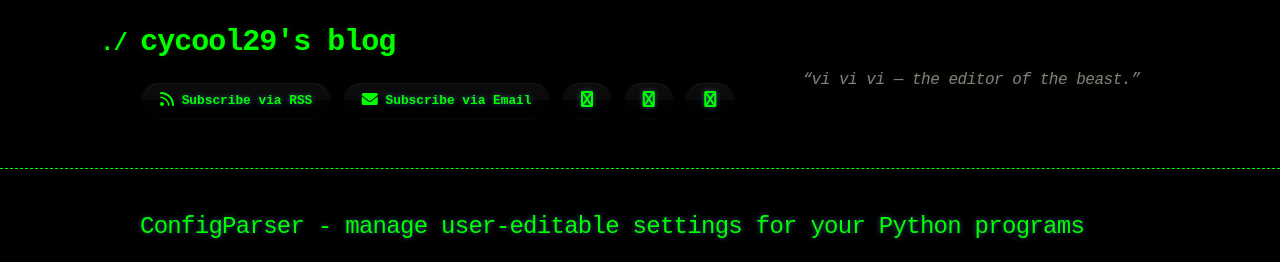
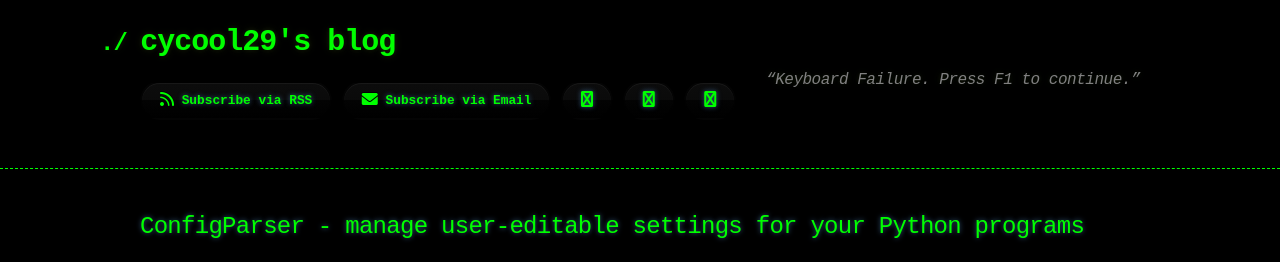
Before and after one commit to cycool29/cycool29.github.io, a Jekyll site: the page built from index.md, in a window 1280 px wide and 900 px high. Shown: the top 262 px of the window. Built offline with Jekyll 4.4.1, drawn with Linux system fonts in a browser that asks for light colours; a style sheet for code colours, icons or effects is not loaded.

Commit message:
Update quotes

```diff
--- a/_config.yml
+++ b/_config.yml
@@ -1,5 +1,5 @@
 title: cycool29's blog
-description: "“vi vi vi — the editor of the beast.” "
+description: "“Keyboard Failure. Press F1 to continue.” "
 bio: A high school student. Intermediate in Python, Git, Bash. Learning JavaScript. He/Him. "
 author: cycool29
 url: https://cycool29.github.io
```
